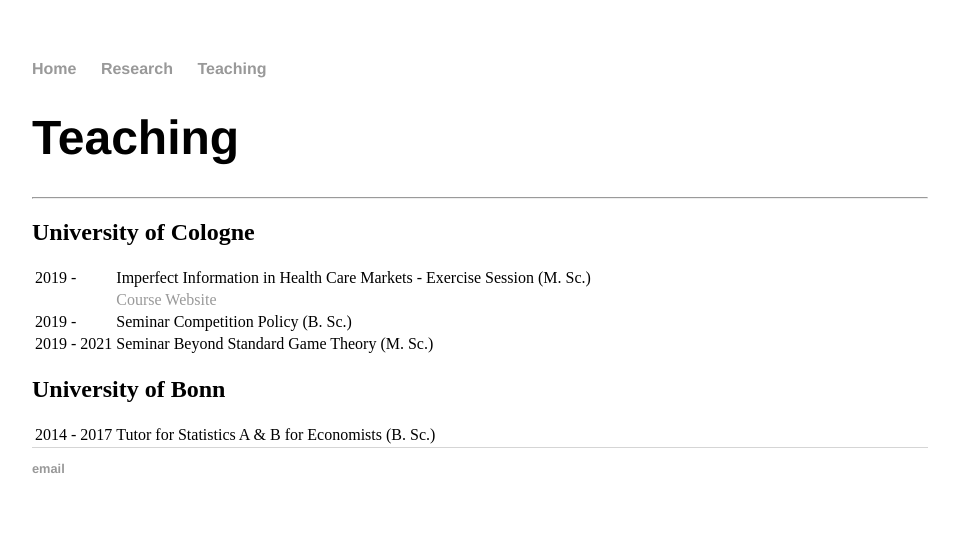
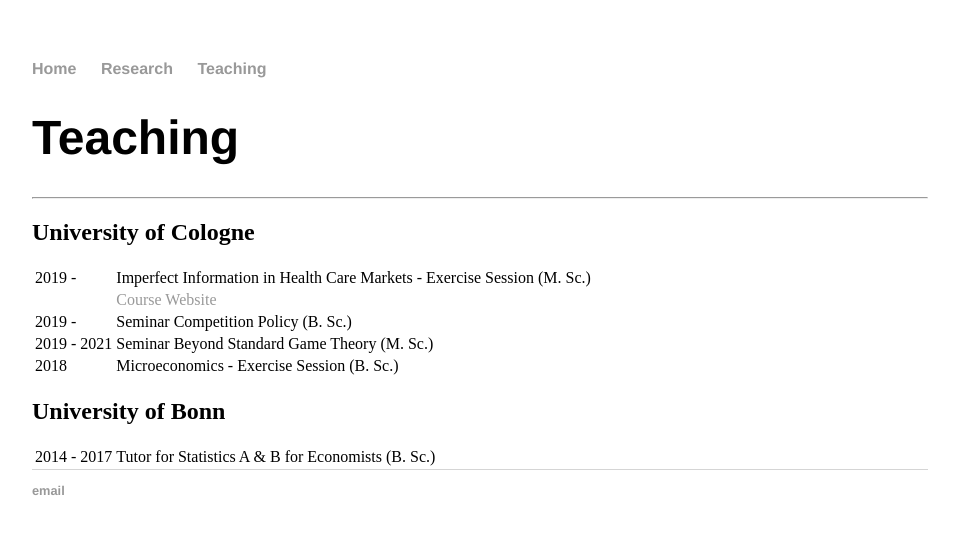
Before and after one commit to mariusgramb/mariusgramb.github.io, a Jekyll site: the page built from teaching.html, in a window 1280 px wide. Shown: the top 534 px of the page, without its empty margins (160-1119 px from the left). Built offline with Jekyll 4.4.1, drawn with Linux system fonts in a browser that asks for light colours.

Commit message:
Update teaching.html

```diff
--- a/teaching.html
+++ b/teaching.html
@@ -23,6 +23,10 @@
 					<td>2019 - 2021</td>
 					<td>Seminar Beyond Standard Game Theory (M. Sc.)</td>
 				</tr>
+				<tr>
+					<td>2018</td>
+					<td> Microeconomics - Exercise Session (B. Sc.)</td>
+				</tr>
 			</table>
 			<h2>University of Bonn </h2>
 			<table>
```
